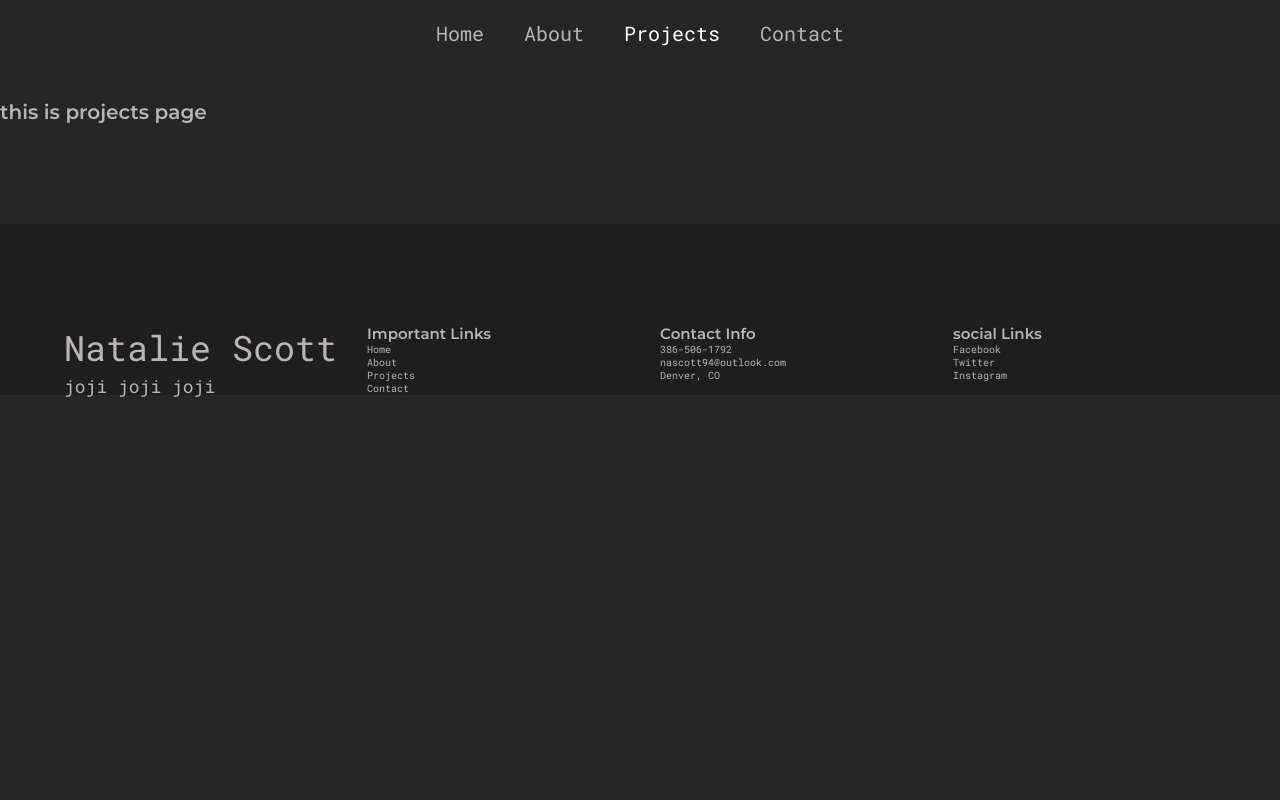
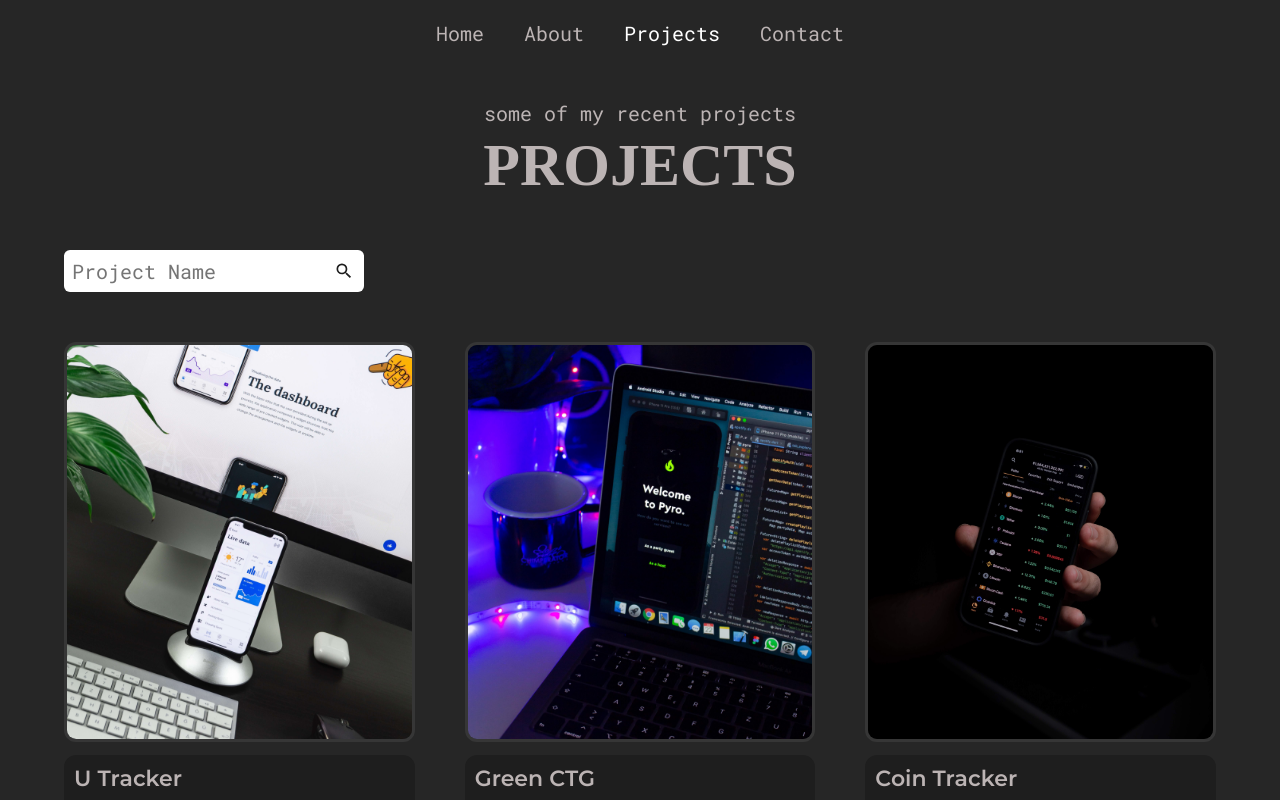
Before and after one commit to nascott94/actual-portfolio, a React (Create React App) app: page /projects in a window 1280 px wide. Shown: the top 800 px of the page. Built offline with nearby package versions, Linux system fonts and the light colour scheme; a web font is replaced by a local one.

Commit message:
finished project componets and page

```diff
--- a/src/pages/Projects.js
+++ b/src/pages/Projects.js
@@ -7,6 +7,42 @@
 
 const ProjectStyle = styled.div`
   padding: 10rem 0;
+  .projects__allItems {
+    display: grid;
+    grid-template-columns: repeat(auto-fill, minmax(300px, 1fr));
+    gap: 5rem;
+    margin-top: 5rem;
+  }
+  .projects__searchBar {
+    position: relative;
+    width: 300px;
+    margin-top: 5rem;
+  }
+  .projects__searchBar input {
+    width: 100%;
+    font-size: 2rem;
+    padding: 0.8rem;
+    color: var(--black);
+    border-radius: 6px;
+    outline: none;
+    border: none;
+  }
+  .projects__searchBar .searchIcon {
+    position: absolute;
+    width: 2rem;
+
+    right: 1rem;
+  }
+  .projects__searchBar .searchIcon path {
+    color: var(--deep-dark);
+  }
+  @media only screen and (max-width: 768px) {
+    .projects__searchBar,
+    .projects__searchBar form,
+    .projects__searchBar input {
+      width: 100%;
+    }
+  }
 `;
 
 export default function Projects() {
@@ -20,10 +56,46 @@
       )
     );
   }, [searchText]);
+  const handleChange = (e) => {
+    e.preventDefault();
+    setSearchText(e.target.value);
+    if (!e.target.value.length > 0) {
+      setProjectsData(ProjectInfo);
+    }
+  };
 
   return (
-    <ProjectStyle>
-      <h1>this is projects page</h1>
-    </ProjectStyle>
+    <>
+      <ProjectStyle>
+        <div className="container">
+          <SectionTitle
+            heading="Projects"
+            subheading="some of my recent projects"
+          />
+
+          <div className="projects__searchBar">
+            <form>
+              <input
+                type="text"
+                value={searchText}
+                onChange={handleChange}
+                placeholder="Project Name"
+              />
+              <MdSearch className="searchIcon" />
+            </form>
+          </div>
+          <div className="projects__allItems">
+            {projectsData.map((item) => (
+              <ProjectItem
+                key={item.id}
+                title={item.name}
+                desc={item.desc}
+                img={item.img}
+              />
+            ))}
+          </div>
+        </div>
+      </ProjectStyle>
+    </>
   );
 }
```
